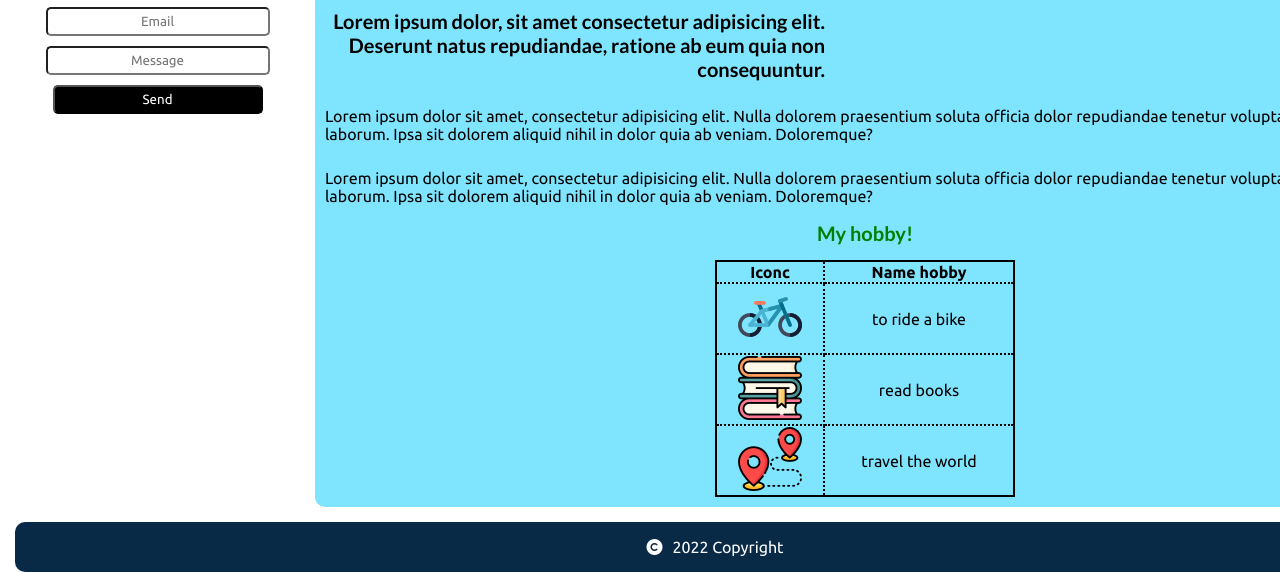
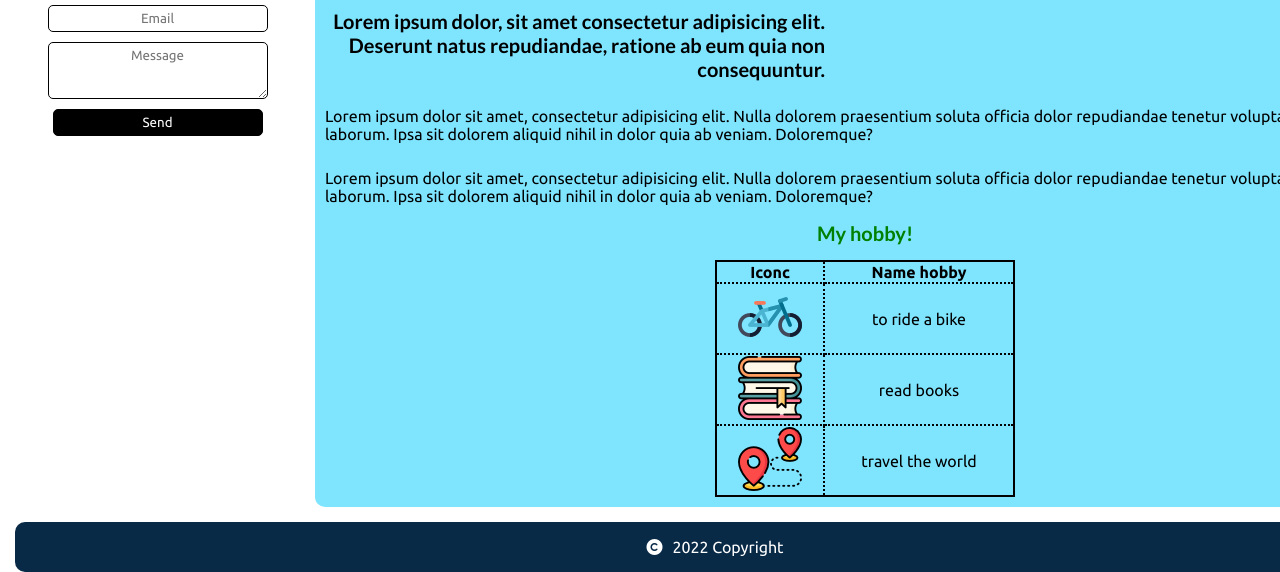
Before and after one commit to Pavlo-Zubovych/HW_02_Pavlo_Zbvch, a plain HTML site: page index.html in a window 1280 px wide. Shown: the part 263-835 px from the top of the page. Drawn offline with Linux system fonts and the light colour scheme.

Commit message:
added textarea

```diff
--- a/index.html
+++ b/index.html
@@ -40,12 +40,14 @@
 					<input name="Name" type="text" placeholder="Name" />
 
 					<input name="Email" type="Email" placeholder="Email" />
-					<input
+
+					<textarea
 						class="message"
 						name="Message"
-						type="text"
+						id=""
+						rows="3"
 						placeholder="Message"
-					/>
+					></textarea>
 
 					<input class="send" type="submit" value="Send" />
 				</form>
--- a/styles.css
+++ b/styles.css
@@ -90,20 +90,29 @@ form {
 }
 
 input {
-	/* display: flex;
-  justify-content: center; */
 	width: 100%;
 	margin: 0 0 10px;
+	border: none;
+	border: solid 1px #000;
 	border-radius: 5px;
+	box-sizing: border-box;
 	padding: 5px 0;
 	text-align: center;
 }
 
 .message {
-	/* height: 40px; */
+	width: 100%;
+	margin: 0 0 10px;
+	padding: 5px 0;
+	border: none;
+	border-radius: 5px;
+	border: solid 1px #000;
+	box-sizing: border-box;
+	text-align: center;
 }
 
 .send {
+	border-radius: 5px;
 	width: 210px;
 	/* height: 20px;*/
 
```
